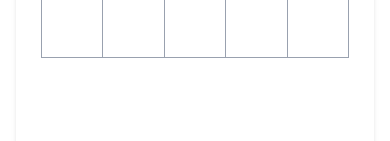
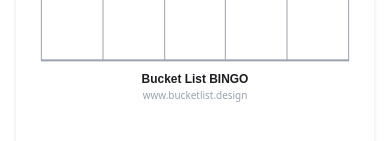
Before and after one commit to lxxjune/bucket-list-bingo, a Next.js app: page / in a window 390 px wide. Shown: the part 703-844 px from the top of the page. Built offline with nearby package versions, Linux system fonts and the light colour scheme; a web font is replaced by a local one.

Commit message:
Fix canvas alignment and scaling issues

```diff
--- a/app/page.tsx
+++ b/app/page.tsx
@@ -30,6 +30,11 @@ export default function Home() {
   // Tracking State
   const [hasDrawn, setHasDrawn] = useState(false);
 
+  // Fixed Resolution & Scaling Logic
+  const FIXED_WIDTH = 360;
+  const FIXED_HEIGHT = 640;
+  const [scale, setScale] = useState(1);
+
   // Handle Grid Size Change
   useEffect(() => {
     const totalCells = gridSize * gridSize;
@@ -42,6 +47,35 @@ export default function Home() {
       return newData;
     });
   }, [gridSize]);
+
+  // Scroll Lock Effect
+  useEffect(() => {
+    const updateScale = () => {
+      const viewportWidth = window.innerWidth;
+      const viewportHeight = window.innerHeight;
+      const PADDING = 32; // 16px * 2
+
+      if (isDecorationMode) {
+        // Full Screen Mode: Fit to screen while maintaining aspect ratio
+        const availableWidth = viewportWidth - PADDING;
+        const availableHeight = viewportHeight - PADDING; // Adjust for toolbars if needed
+        const scaleX = availableWidth / FIXED_WIDTH;
+        const scaleY = availableHeight / FIXED_HEIGHT;
+        setScale(Math.min(scaleX, scaleY));
+      } else {
+        // Normal Mode: Fit to width, but cap max width for desktop
+        // Max width for normal mode is usually constrained by the layout (e.g. max-w-2xl)
+        // We want it to be responsive.
+        const availableWidth = Math.min(viewportWidth, 600) - PADDING; // Cap width
+        const s = availableWidth / FIXED_WIDTH;
+        setScale(s);
+      }
+    };
+
+    updateScale();
+    window.addEventListener('resize', updateScale);
+    return () => window.removeEventListener('resize', updateScale);
+  }, [isDecorationMode]);
 
   // Scroll Lock Effect
   useEffect(() => {
@@ -126,20 +160,43 @@ export default function Home() {
         className={cn(
           "transition-all duration-300 flex items-center justify-center",
           isDecorationMode
-            ? "fixed inset-0 z-40 bg-white p-4"
-            : "w-full relative"
+            ? "fixed inset-0 z-40 bg-white/95 p-4 backdrop-blur-sm"
+            : "w-full relative flex justify-center"
         )}
+        style={
+          !isDecorationMode
+            ? {
+              // When using zoom, the element takes up more space in the layout.
+              // We don't need to manually set height if the container is flex.
+              // But to be safe, we can let it flow.
+            }
+            : undefined
+        }
       >
-        {/* Capture Area (The Card) */}
+        {/* Capture Area (The Card) - Responsive Container */}
         <div
           ref={captureRef}
           className={cn(
-            "bg-white relative overflow-hidden flex flex-col items-center shadow-md md:rounded-3xl transition-all p-6 md:p-12",
-            isDecorationMode
-              ? "w-full h-full max-w-md max-h-[80vh] shadow-none" // In full screen, fit within view
-              : "w-full aspect-[9/16]" // Normal mode
+            "bg-white relative overflow-hidden flex flex-col items-center shadow-md md:rounded-3xl p-6 md:p-12",
+            isDecorationMode ? "shadow-2xl" : "shadow-md"
           )}
-          style={{ aspectRatio: '9/16' }}
+          style={{
+            width: `${FIXED_WIDTH * scale}px`,
+            height: `${FIXED_HEIGHT * scale}px`,
+            // No transform or zoom here!
+          }}
+        >
+          {/* Content Wrapper - Fixed Resolution & Scaled */}
+          <div
+            style={{
+              width: `${FIXED_WIDTH}px`,
+              height: `${FIXED_HEIGHT}px`,
+              transform: `scale(${scale})`,
+              transformOrigin: 'top left',
+              position: 'absolute',
+              top: 0,
+              left: 0,
+            }}
           >
             {/* Absolute Draw Button (Visible only in normal mode) */}
             {!isDecorationMode && (
@@ -156,7 +213,7 @@ export default function Home() {
             )}
 
             {/* Grid Area */}
-          <div className="flex-1 w-full flex items-center justify-center relative">
+            <div className="flex-1 w-full flex items-center justify-center relative h-full flex-col px-6">
               <div className={cn("w-full transition-all", isDecorationMode && "pointer-events-none")}>
                 {/* Title Area - Moved inside to match grid width */}
                 <div className="w-full flex justify-between items-end mb-2">
@@ -181,26 +238,27 @@ export default function Home() {
                   className="w-full shadow-none bg-transparent border-none"
                 />
               </div>
-          </div>
 
               {/* Footer Area */}
-          <div className="mt-2 mb-2 text-center">
+              <div className="mt-2 mb-2 text-center w-full">
                 <p
-              className="text-[#1A1C20] text-sm font-bold"
+                  className="text-[#1A1C20] text-[12px] font-bold"
                   style={{ fontFamily: 'var(--font-rem)' }}
                 >
                   Bucket List BINGO
                 </p>
-            <p className="text-gray-400 text-xs mt-0.5">bucket-list-bingo.vercel.app</p>
+                <p className="text-gray-400 text-[10px]">www.bucketlist.design</p>
+              </div>
+            </div>
           </div>
 
-          {/* Decoration Overlay - Covers entire capture area */}
-          <div className={cn(
-            "absolute left-0 w-full h-full transition-all",
-            isDecorationMode
-              ? "top-0 pointer-events-auto z-10"
-              : "-top-5 pointer-events-none z-10"
-          )}>
+          {/* Decoration Overlay - Covers entire capture area (Unscaled) */}
+          <div
+            className={cn(
+              "absolute inset-0 w-full h-full z-10",
+              isDecorationMode ? "pointer-events-auto" : "pointer-events-none"
+            )}
+          >
             <DecorationOverlay
               ref={decorationRef}
               strokeColor={strokeColor}
--- a/components/ActionButtons.tsx
+++ b/components/ActionButtons.tsx
@@ -26,7 +26,24 @@ export const ActionButtons = ({ targetRef, gridSize, isDecorated }: ActionButton
 
             // Detect mobile device
             const isMobile = /iPhone|iPad|iPod|Android/i.test(navigator.userAgent);
-            const pixelRatio = isMobile ? 2 : 3;
+
+            // Calculate pixel ratio to ensure output width is 360px (or close to it)
+            // Current width is targetRef.current.offsetWidth
+            // Target width is 360
+            // We want (currentWidth * pixelRatio) = 360 * 2 (for retina quality) or just 360?
+            // Let's aim for high quality, so maybe 720px width (2x)?
+            // The user asked for "Fixed Resolution (360x640)".
+            // If we output 360x640, it might be blurry on high DPI screens.
+            // Usually "Fixed Resolution" in web design means CSS pixels.
+            // Let's export at 2x (720x1280) for better quality, or 1x if strictly requested.
+            // Let's stick to 2x (720px width) for quality, as 360px is very low for an image.
+            // Wait, if the user wants "alignment", 360px is the logical size.
+            // Let's try to match the visual expectation.
+            // If I export at 360px, text will be unreadable.
+            // Let's export at 720px (2x).
+            const targetWidth = 720;
+            const currentWidth = targetRef.current.offsetWidth;
+            const pixelRatio = targetWidth / currentWidth;
 
             // Retry logic
             let dataUrl = '';
@@ -39,6 +56,8 @@ export const ActionButtons = ({ targetRef, gridSize, isDecorated }: ActionButton
                         pixelRatio: pixelRatio,
                         style: {
                             overflow: 'hidden',
+                            // We don't need to reset zoom or transform here because we are capturing the responsive container
+                            // which has no transform on itself.
                         },
                         filter: (node) => !node.classList?.contains('exclude-from-capture'),
                     });
--- a/components/DecorationOverlay.tsx
+++ b/components/DecorationOverlay.tsx
@@ -52,6 +52,8 @@ export const DecorationOverlay = forwardRef<DecorationOverlayRef, DecorationOver
             <div className="absolute top-0 left-0 w-full h-full z-20 touch-none">
                 <ReactSketchCanvas
                     ref={canvasRef}
+                    width="100%"
+                    height="100%"
                     strokeWidth={strokeWidth}
                     strokeColor={isEraser ? '#ffffff00' : getStrokeColor()}
                     canvasColor="transparent"
```
Lines whose indentation alone changed are shown as unchanged.
